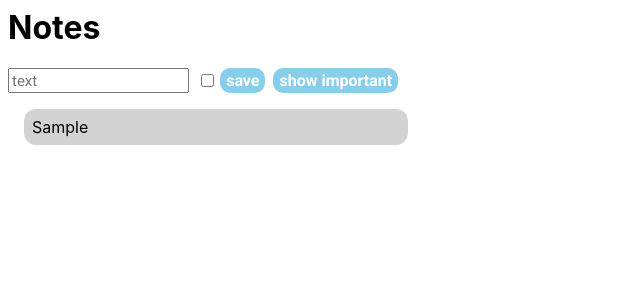
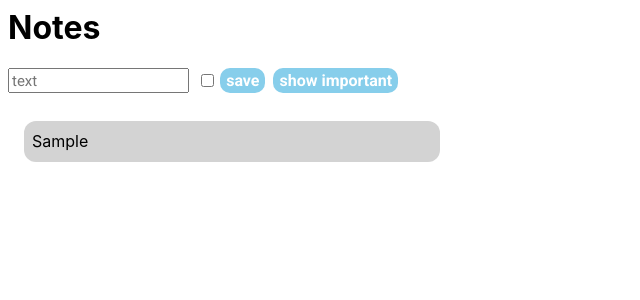
Before and after one commit to vovamishenskiy/notes-app, a React (Create React App) app: page / in a window 1280 px wide. Both pictures are taken after typing "Sample" into the empty fields and a click on the button "save". Shown: the top 300 px of the page, without its empty margins (0-640 px from the left). Built offline with nearby package versions, Linux system fonts and the light colour scheme.

Commit message:
added first version of note settings popup + temp functions

```diff
--- a/src/App.css
+++ b/src/App.css
@@ -34,18 +34,21 @@
 }
 
 .notes-list-item {
+  width: 400px;
   display: flex;
   justify-content: flex-end;
   align-items: center;
   flex-direction: row-reverse;
   padding: 0.5em;
-  margin: 0.5em;
+  margin: 0.7em 0.5em;
   background: lightgray;
   border-radius: 12px;
+  min-height: 25px;
 }
 
 .notes-list-item span {
   width: 90%;
+  word-break: break-word;
 }
 
 .notes-container button {
@@ -81,3 +84,45 @@
   fill: white;
   width: 100%;
 }
+
+.item-popup {
+  position: relative;
+  left: 20px;
+  background: skyblue;
+  border-radius: 12px;
+  width: 150px;
+  height: 50px;
+  display: flex;
+  flex-direction: row;
+  flex-wrap: wrap;
+  padding: 5px 0;
+  align-items: center;
+  justify-content: center;
+}
+
+.note-item-container {
+  display: flex;
+  flex-direction: row;
+  align-items: center;
+  width: 600px;
+}
+
+.item-popup span, .item-popup button {
+  font-family: 'Roboto', sans-serif;
+  color: darkslategray;
+  font-weight: 500;
+}
+
+.item-popup button {
+  border: 0.1px solid #f3f3f3;
+  margin: 0 5px;
+  background: #f3f3f3;
+}
+
+.notes-container button:hover {
+  filter: hue-rotate(35deg);
+}
+
+.item-popup button:hover {
+  filter: brightness(0.85);
+}
--- a/src/components/Note.js
+++ b/src/components/Note.js
@@ -1,15 +1,31 @@
 import React, { useState } from 'react'
 
 const Note = ({ note }) => {
-    const [isShown, setIsShown] = useState(false)
+    const [isShownBtn, setIsShownBtn] = useState(false)
+    const [isShownPopup, setIsShownPopup] = useState(false)
+    const [isShownNote, setIsShownNote] = useState(true)
 
     return (
-        <li onMouseEnter={() => setIsShown(true)} onMouseLeave={() => setIsShown(false)} className="notes-list-item">
-            {isShown && <button className='item-btn'>
-                <svg clip-rule="evenodd" fill-rule="evenodd" stroke-linejoin="round" stroke-miterlimit="2" viewBox="0 0 24 24" xmlns="http://www.w3.org/2000/svg"><path d="m10.211 7.155c-.141-.108-.3-.157-.456-.157-.389 0-.755.306-.755.749v8.501c0 .445.367.75.755.75.157 0 .316-.05.457-.159 1.554-1.203 4.199-3.252 5.498-4.258.184-.142.29-.36.29-.592 0-.23-.107-.449-.291-.591-1.299-1.002-3.945-3.044-5.498-4.243z" /></svg>
-            </button>}
-            <span>{note.content}</span>
-        </li>
+        <div className='note-item-container'>
+            {isShownNote &&
+                <li onMouseEnter={() => setIsShownBtn(true)} onMouseLeave={() => setIsShownBtn(false)} className="notes-list-item">
+                    {isShownBtn &&
+                        <button className='item-btn' onClick={() => setIsShownPopup(prev => !prev)}>
+                            <svg clipRule="evenodd" fillRule="evenodd" strokeLinejoin="round" strokeMiterlimit="2" viewBox="0 0 24 24" xmlns="http://www.w3.org/2000/svg"><path d="m10.211 7.155c-.141-.108-.3-.157-.456-.157-.389 0-.755.306-.755.749v8.501c0 .445.367.75.755.75.157 0 .316-.05.457-.159 1.554-1.203 4.199-3.252 5.498-4.258.184-.142.29-.36.29-.592 0-.23-.107-.449-.291-.591-1.299-1.002-3.945-3.044-5.498-4.243z" /></svg>
+                        </button>
+                    }
+                    <span>{note.content}</span>
+                </li>
+            }
+
+            {isShownPopup &&
+                <div className='item-popup' onMouseLeave={() => setIsShownPopup(false)}>
+                    <span>Note settings</span>
+                    <button onClick={() => setIsShownNote(false)}>delete</button>
+                    <button>move</button>
+                </div>
+            }
+        </div>
     )
 }
 
```
